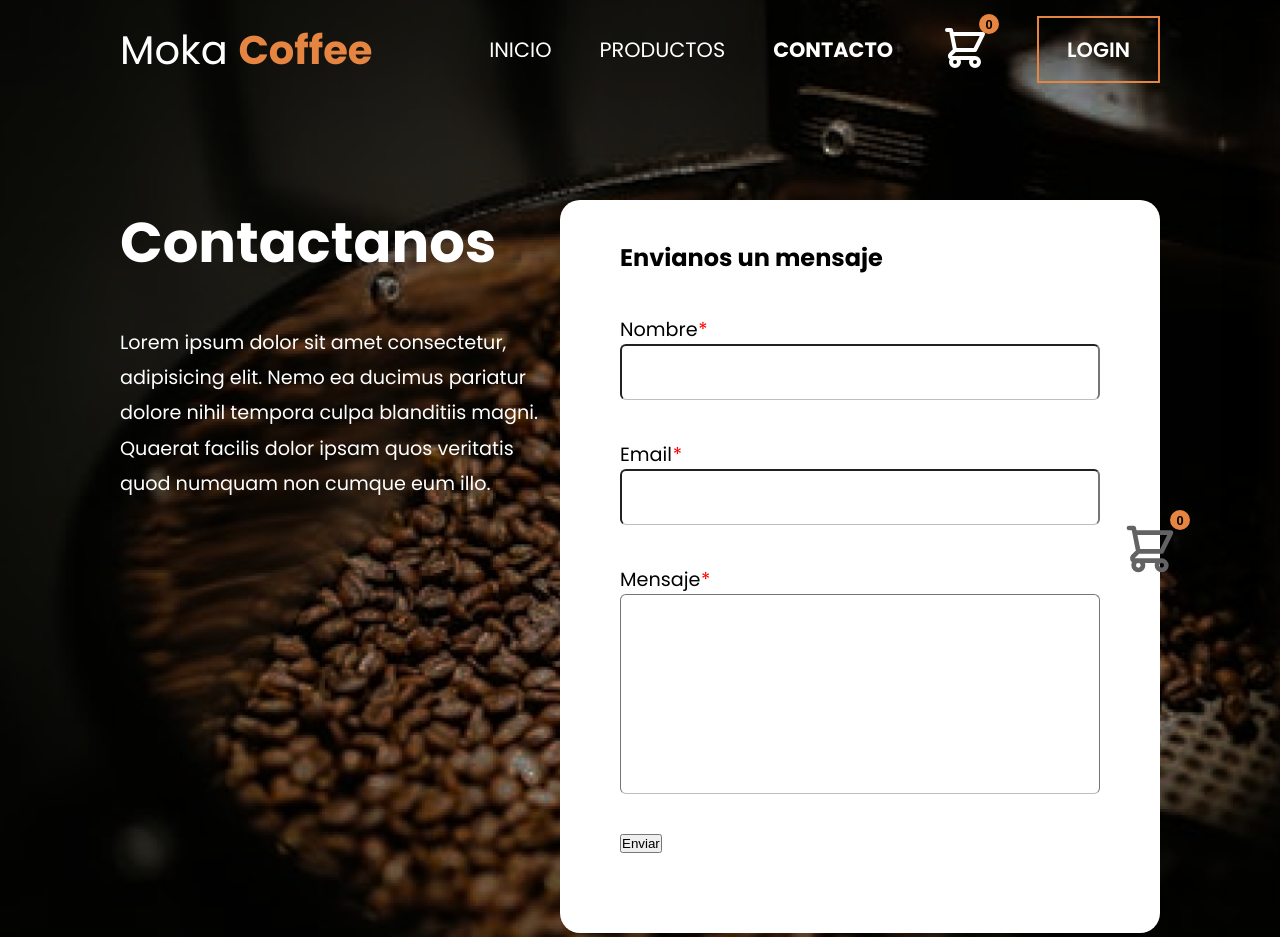
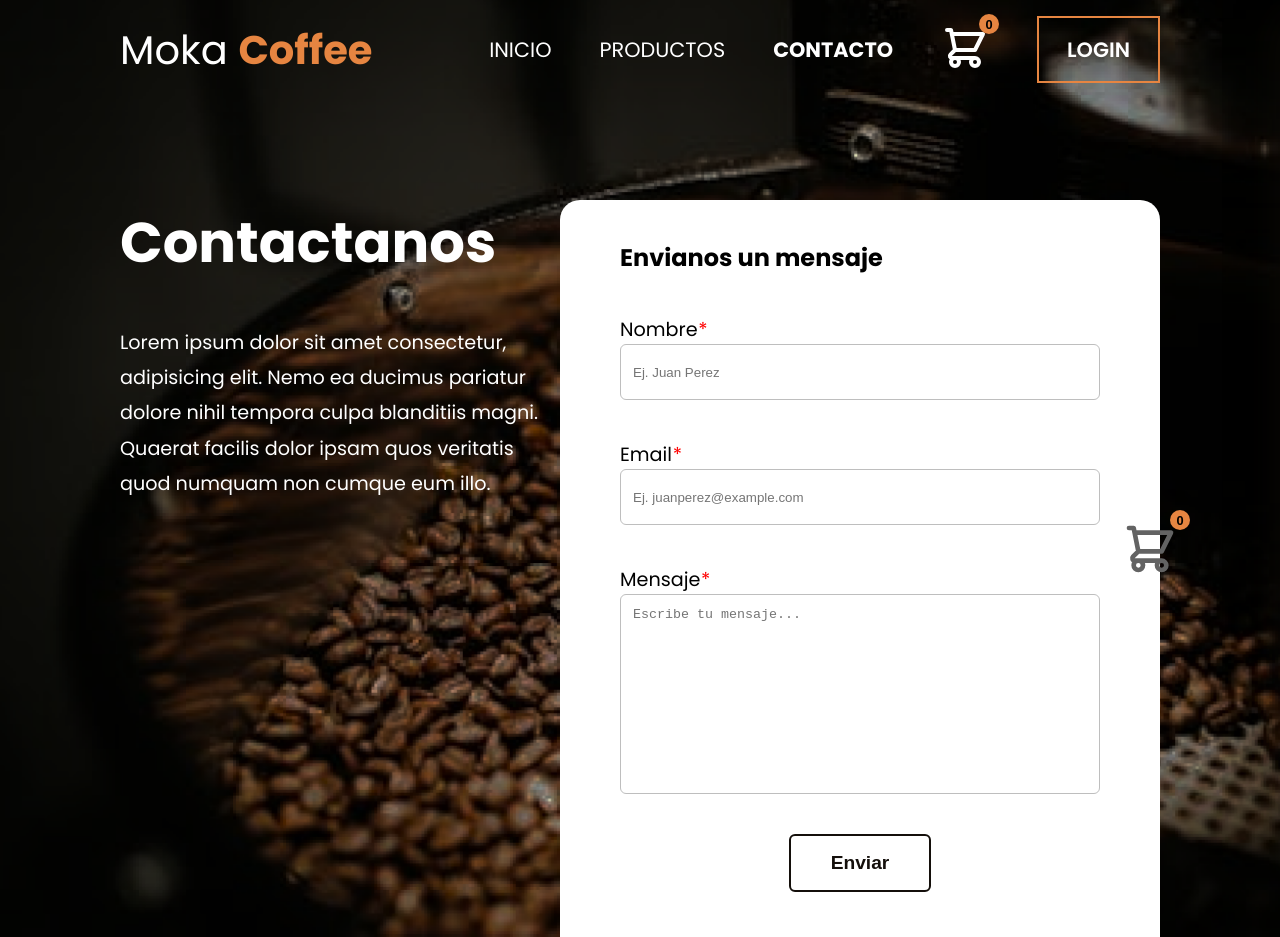
Before and after one commit to TomasSorgetti/landing-bss, a React (Vite) app: page /contacto in a window 1280 px wide. Shown: the top 937 px of the page. Built offline with nearby package versions, Linux system fonts and the light colour scheme.

Commit message:
contact form button style && validation

```diff
--- a/src/pages/contact/Contact.jsx
+++ b/src/pages/contact/Contact.jsx
@@ -48,7 +48,7 @@ class Contact extends Component {
     handleSubmit = async (e) => {
         e.preventDefault();
         this.setState({ touched: { name: true, email: true, message: true } });
-
+        if (!this.state.email || !this.state.name || !this.state.message) return
         const { isValid, errors } = validateContact(this.state);
         if (!isValid) {
             this.setState({ errors });
@@ -109,10 +109,11 @@ class Contact extends Component {
                                     type="text"
                                     name="name"
                                     id="name"
+                                    placeholder='Ej. Juan Perez'
                                     value={name}
                                     onChange={this.handleChange}
                                 />
-                                {touched.name && errors.name && <span>{errors.name}</span>}
+                                {touched.name && errors.name && <span className={styles.error}>{errors.name}</span>}
                             </li>
                             <li>
                                 <label htmlFor="email">Email</label>
@@ -120,10 +121,11 @@ class Contact extends Component {
                                     type="email"
                                     name="email"
                                     id="email"
+                                    placeholder='Ej. juanperez@example.com'
                                     value={email}
                                     onChange={this.handleChange}
                                 />
-                                {touched.email && errors.email && <span>{errors.email}</span>}
+                                {touched.email && errors.email && <span className={styles.error}>{errors.email}</span>}
                             </li>
                             <li>
                                 <label htmlFor="message">Mensaje</label>
@@ -131,12 +133,13 @@ class Contact extends Component {
                                     type="text"
                                     name="message"
                                     id="message"
+                                    placeholder='Escribe tu mensaje...'
                                     value={message}
                                     onChange={this.handleChange}
                                 />
-                                {touched.message && errors.message && <span>{errors.message}</span>}
+                                {touched.message && errors.message && <span className={styles.error}>{errors.message}</span>}
                             </li>
-                            <li>
+                            <li className={styles.button_cont}>
                                 <button type="submit" disabled={loading}>
                                     {loading ? 'Enviando...' : 'Enviar'}
                                 </button>
--- a/src/pages/contact/Contact.module.css
+++ b/src/pages/contact/Contact.module.css
@@ -66,8 +66,9 @@
 .contact_form ul li textarea {
     width: 100%;
     padding: 12px;
-    border-bottom: 1px solid rgb(190, 190, 190);
+    border: 1px solid rgb(190, 190, 190);
     border-radius: 6px;
+
 }
 
 .contact_form ul li input {
@@ -78,3 +79,29 @@
     resize: none;
     height: 200px;
 }
+
+.contact_form .button_cont {
+    align-items: center;
+    width: 100%;
+}
+
+.contact_form button {
+    border: 2px solid #140F0B;
+    background-color: white;
+    color: #140F0B;
+    font-weight: 600;
+    padding: 16px 40px;
+    font-size: 1.2rem;
+    border-radius: 6px;
+    cursor: pointer;
+}
+
+.contact_form button:hover {
+    background-color: #140F0B;
+    color: white;
+    transition: 0.4s ease-in-out;
+}
+
+.error {
+    color: red;
+}
--- a/src/pages/home/Home.module.css
+++ b/src/pages/home/Home.module.css
@@ -129,6 +129,11 @@
     text-decoration: none;
 }
 
+.categories ul li a:hover {
+    background-color: rgba(0, 0, 0, 0.4);
+    transition: 0.4s ease;
+}
+
 .categories ul li h3 {
     font-size: 2.6rem;
     font-weight: 600;
@@ -169,7 +174,6 @@
     max-width: 409px;
     line-height: 2.5rem;
 }
-
 
 
 
```
